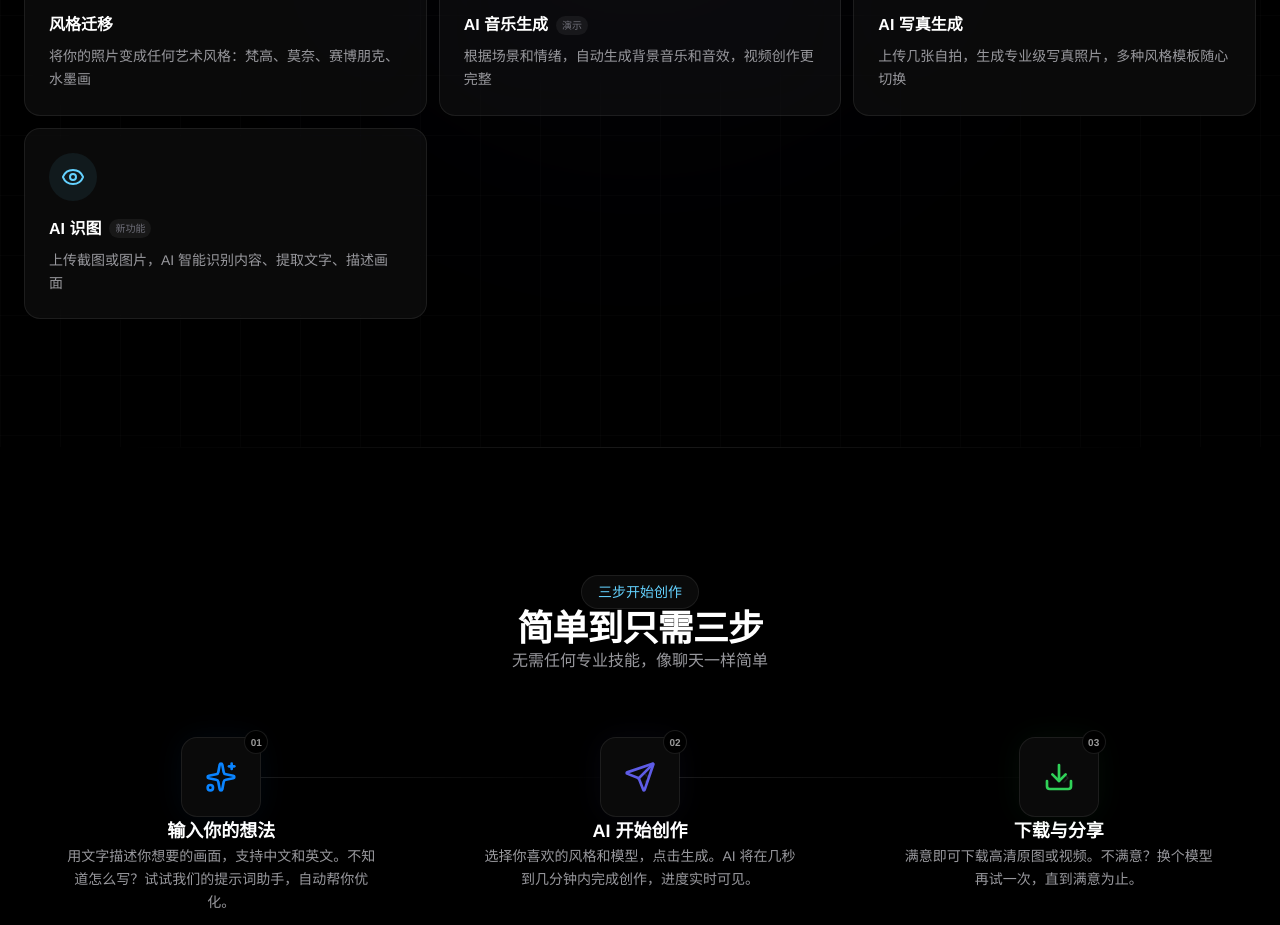
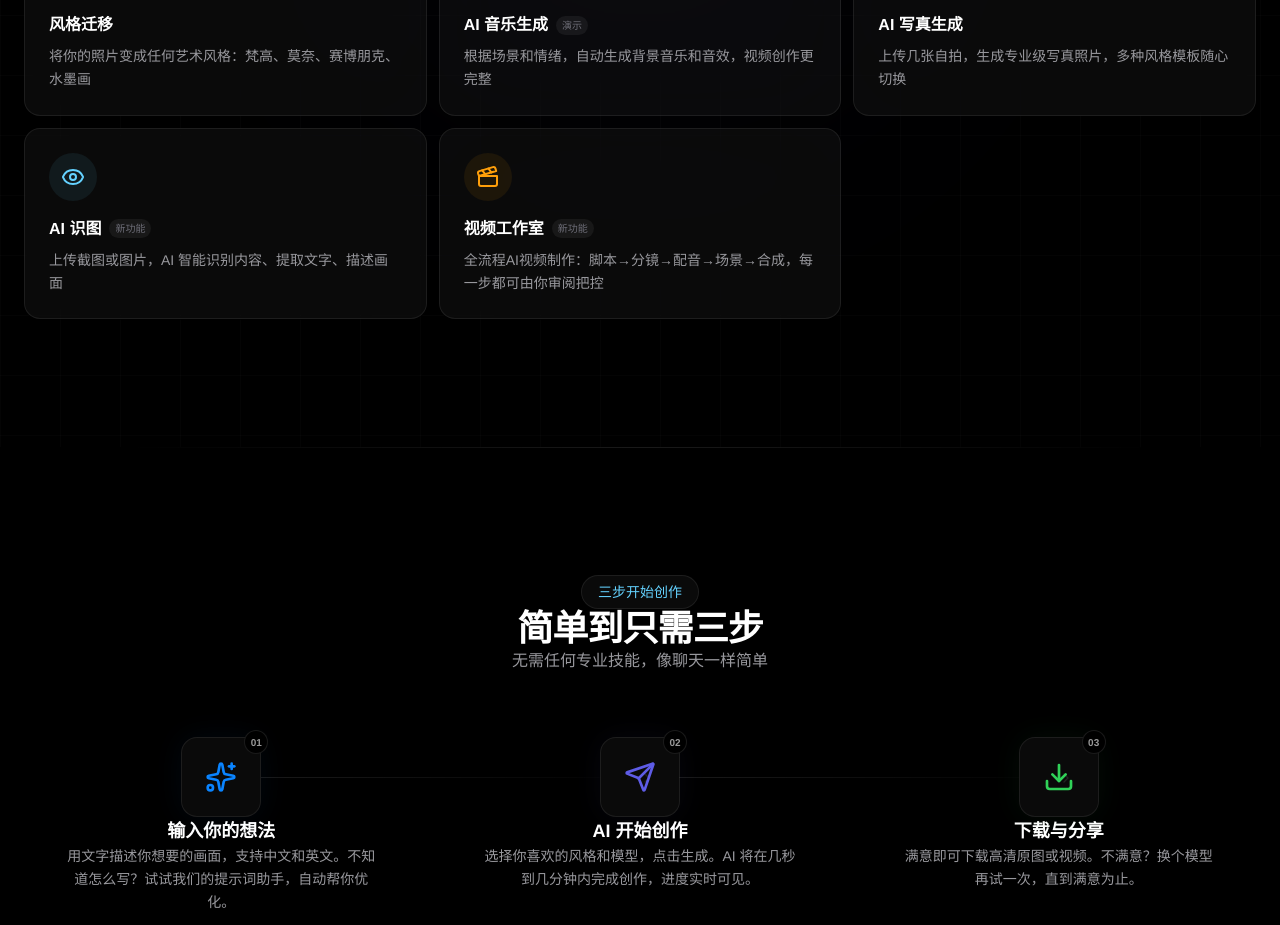
Before and after one commit to DASHUAIGE-hash/ai, a Next.js app: page / in a window 1280 px wide. Shown: the part 1760-2685 px from the top of the page. Built offline with nearby package versions, Linux system fonts and the light colour scheme.

Commit message:
feat: 首页添加视频工作室入口

```diff
--- a/src/components/sections/tools-grid.tsx
+++ b/src/components/sections/tools-grid.tsx
@@ -13,6 +13,7 @@ import {
   Music,
   Camera,
   Eye,
+  Clapperboard,
   type LucideIcon,
 } from "lucide-react";
 
@@ -110,6 +111,15 @@ const tools: Tool[] = [
     href: "/tools/vision",
     color: "#64d2ff",
     bgColor: "rgba(100,210,255,0.08)",
+    tag: "新功能",
+  },
+  {
+    icon: Clapperboard,
+    title: "视频工作室",
+    desc: "全流程AI视频制作：脚本→分镜→配音→场景→合成，每一步都可由你审阅把控",
+    href: "/tools/video-studio",
+    color: "#ff9f0a",
+    bgColor: "rgba(255,159,10,0.08)",
     tag: "新功能",
   },
 ];
```
